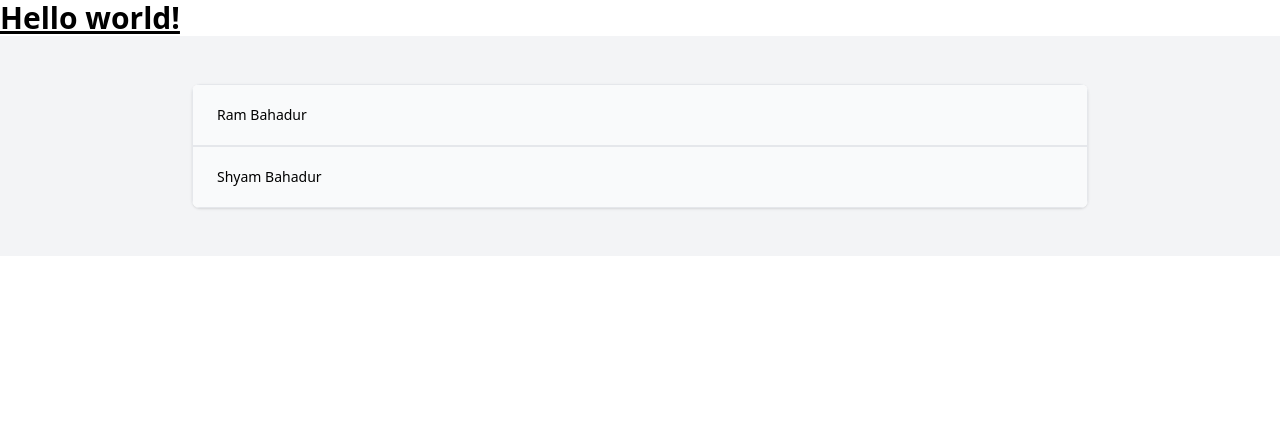
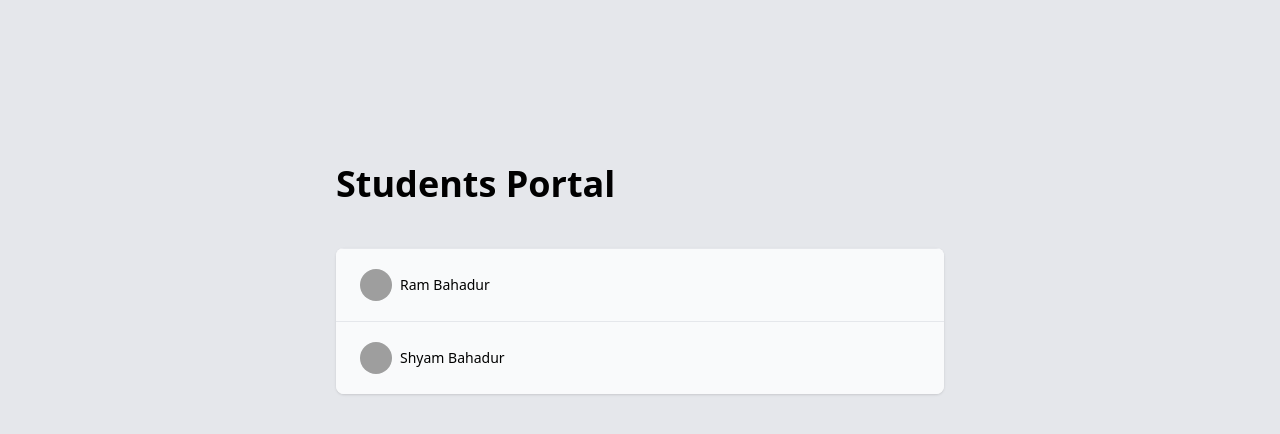
Before and after one commit to bishaller/studentsPortal, a Django app: page / in a window 1280 px wide. Shown: the top 434 px of the page. Run offline with Django 3.2, Linux system fonts and the light colour scheme; data comes from the database, SQL or seed files in the repository; some libraries are stand-ins or nearby versions; grey boxes are pictures that could not be loaded.

Commit message:
populate images and style them

```diff
--- a/student/templates/index.html
+++ b/student/templates/index.html
@@ -3,17 +3,24 @@
 {% block content %}
 
 <div>
-
     <article>
-        <div class="bg-gray-100">
-            <div class="max-w-7xl mx-auto py-12 sm:px-6 lg:px-8">
-                <div class="max-w-4xl mx-auto">
+        <div class="max-w-2xl mx-auto py-6 sm:px-6 lg:px-8">
+            <div class="py-12 mt-24">
+                <h1 class="text-4xl leading-8 font-bold">
+                    Students Portal
+                </h1>
+            </div>
+            <div class="max-w-2xl mx-auto">
                 <div class="bg-white shadow overflow-hidden sm:rounded-lg">
-                        <div>
                     <dl>
                         {% for student in students %}
-                                <div class="bg-gray-50 px-4 py-5 sm:grid sm:grid-cols-3 sm:gap-4 sm:px-6 border border-gray-200">
-                                  <dt class="text-sm font-medium"><h2>{{ student.name }}</h2></dt>
+                        <div class="bg-gray-50 px-4 py-5 sm:grid sm:grid-cols-3 sm:gap-4 sm:px-6 border-t border-gray-200">
+                            <dt class="flex items-center text-sm font-medium">
+                                <figure class="inline w-8 mr-2">
+                                    <img class="h-8 w-8 rounded-full" src="{{ student.image.url }}" alt="">
+                                </figure>
+                                <h2 class="inline">{{ student.name }}</h2>
+                            </dt>
                             <dd class="mt-1 text-sm text-gray-900 sm:mt-0 sm:col-span-2"></dd>
                         </div>
                         {% endfor %}
@@ -21,11 +28,7 @@
                 </div>
             </div>
         </div>
-            </div>
-        </div>
-
     </article>
-
 </div>
 
 {% endblock %}
--- a/studentsportal/settings.py
+++ b/studentsportal/settings.py
@@ -129,6 +129,9 @@ USE_TZ = True
 
 STATIC_URL = '/static/'
 
+MEDIA_URL = '/media/'
+MEDIA_ROOT = 'uploads/'
+
 # Default primary key field type
 # https://docs.djangoproject.com/en/3.2/ref/settings/#default-auto-field
 
--- a/studentsportal/urls.py
+++ b/studentsportal/urls.py
@@ -13,10 +13,14 @@ Including another URLconf
     1. Import the include() function: from django.urls import include, path
     2. Add a URL to urlpatterns:  path('blog/', include('blog.urls'))
 """
+from django.conf import settings
 from django.contrib import admin
 from django.urls import path, include
+from django.conf.urls.static import static
 
 urlpatterns = [
     path('admin/', admin.site.urls),
     path('', include('student.urls')),
 ]
+
+urlpatterns +=  static(settings.MEDIA_URL, document_root=settings.MEDIA_ROOT)
--- a/templates/base.html
+++ b/templates/base.html
@@ -6,15 +6,11 @@
     <title>student Portal</title>
     <script src="https://cdn.tailwindcss.com"></script>
   </head>
-  <body>
-    <h1 class="text-3xl font-bold underline">
-      Hello world!
-    </h1>
-    {% block content %}
+  <body class="bg-gray-200 font-inter">
 
-    {% endblock %}
+      {% block content %}
 
-
+      {% endblock %}
     <script src="https://cdn.jsdelivr.net/npm/bootstrap@5.2.0-beta1/dist/js/bootstrap.bundle.min.js" ></script>
   </body>
 </html>
```
Also changed, not shown: avatar-e6563e33cab0075d017ac4fe056cc362.jpg (deleted), avatar-e69cf132a945a0a98db5d177633aa017.jpg (deleted), avatar-f21c1ece9b0ffd1bf8f55daceca75465.jpg (deleted), uploads/avatar-19bd42415bdf520bdf1063b281d82cfa.jpg (renamed from avatar-19bd42415bdf520bdf1063b281d82cfa.jpg), uploads/avatar-1c9cfbb8c7c44952b2ceedbba716f15e.jpg (renamed from avatar-1c9cfbb8c7c44952b2ceedbba716f15e.jpg), uploads/avatar-30e8f9b90bcfeaca8a467df71094655c.jpg (renamed from avatar-30e8f9b90bcfeaca8a467df71094655c.jpg), uploads/avatar-728e03c835f1172ff617782259c7d4d3.jpg (renamed from avatar-728e03c835f1172ff617782259c7d4d3.jpg), uploads/avatar-7800f6db74d66d2d4f2e1a4e5d8042cb.jpg (renamed from avatar-7800f6db74d66d2d4f2e1a4e5d8042cb.jpg), uploads/avatar-a7dd01178255352275a0dcc236f6366b.jpg (renamed from avatar-a7dd01178255352275a0dcc236f6366b.jpg), uploads/avatar-c8518dc8e08f09c17b1ced032f42ec3b.jpg (renamed from avatar-c8518dc8e08f09c17b1ced032f42ec3b.jpg), 3 other files. Lines whose indentation alone changed are shown as unchanged.
